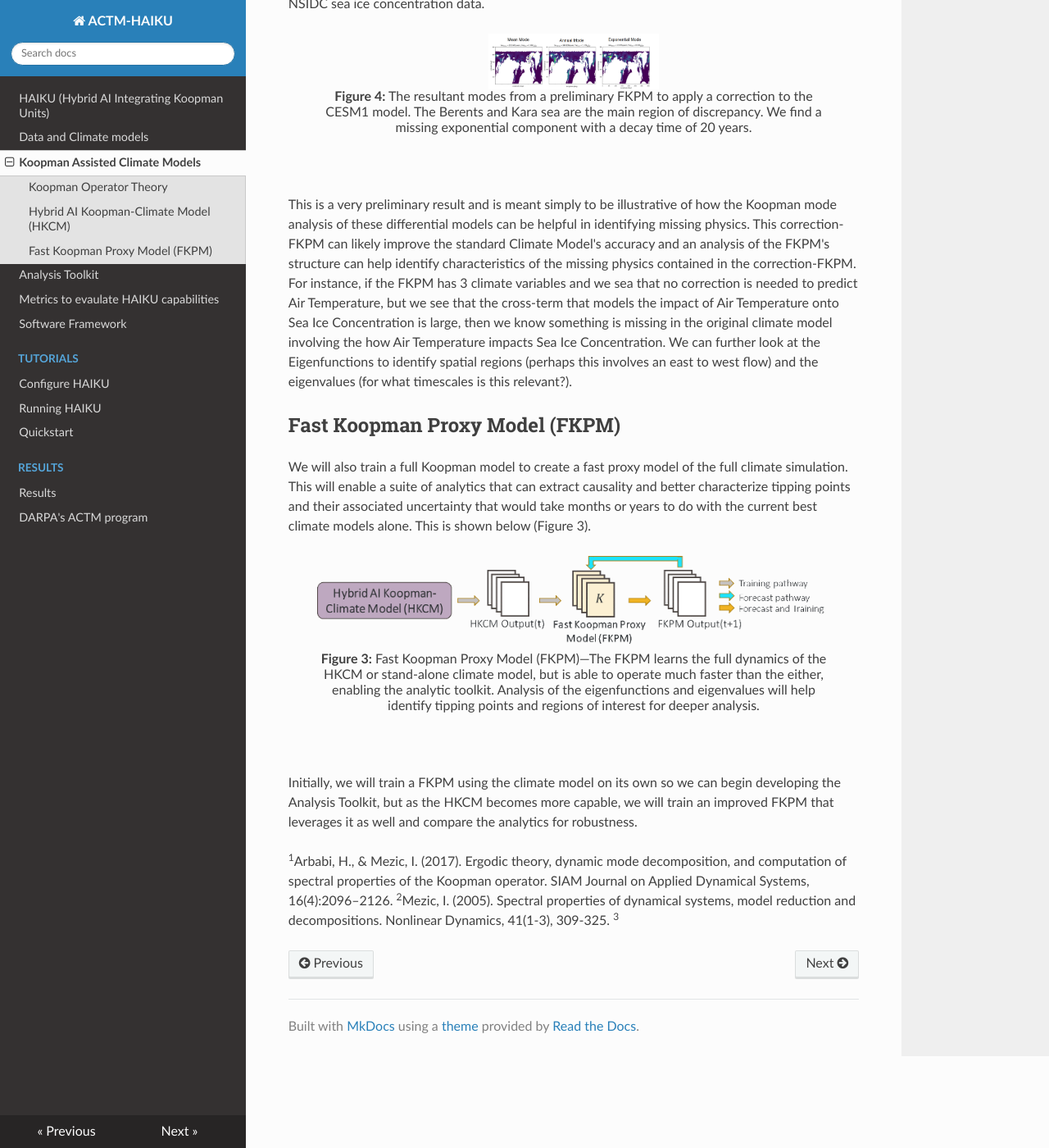
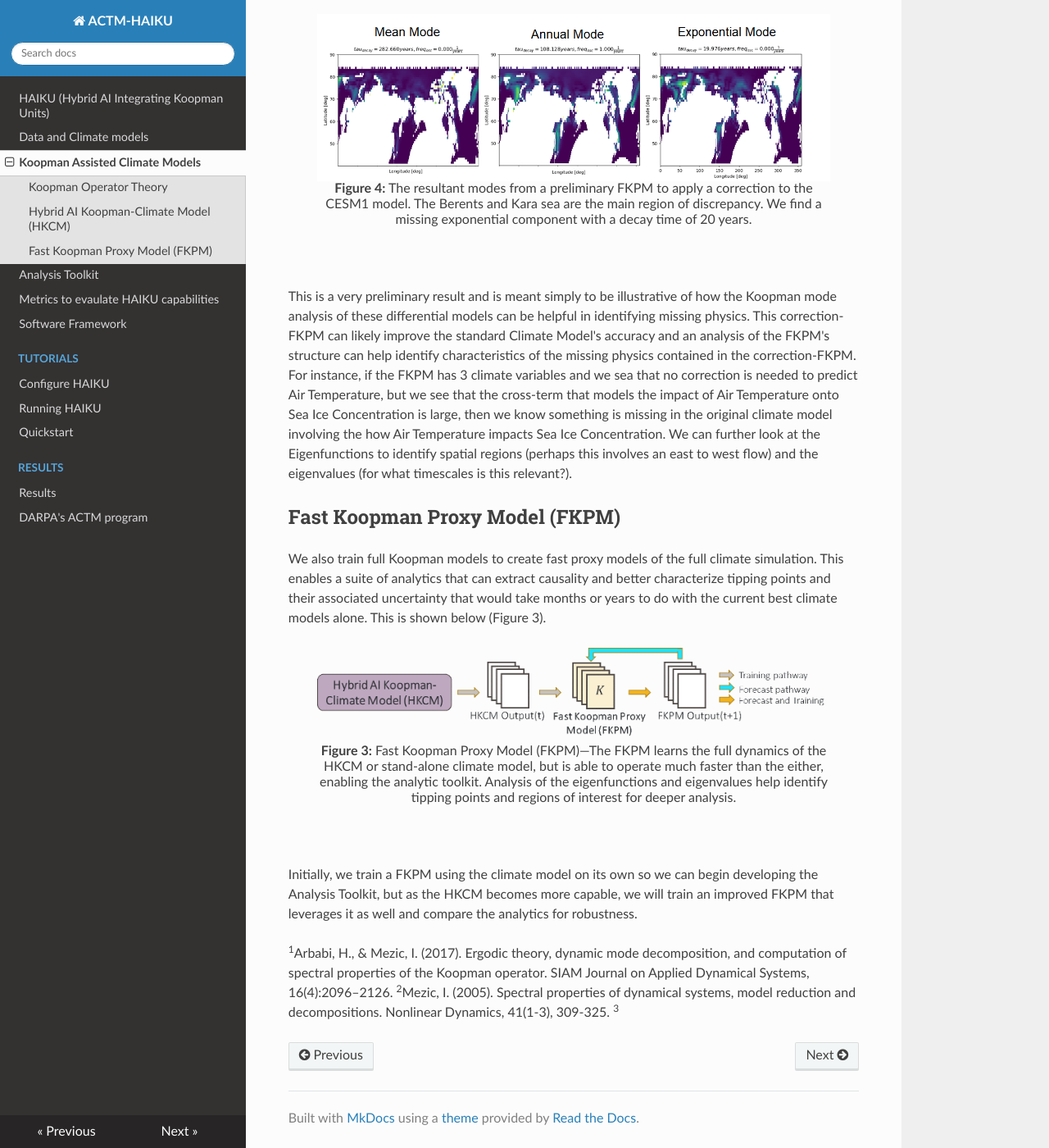
Before and after one commit to BAE-Systems-HAIKU/HAIKU, an MkDocs documentation site: the page built from docs/koopman.md, in a window 1280 px wide and 1400 px high, scrolled down 3375 px. Shown: the whole window at 82% size. Built offline with MkDocs 1.6.1, drawn with Linux system fonts in a browser that asks for light colours; nearby versions of some CDN libraries; some of the changed text lies outside the part shown.

Commit message:
minor updates to documentation and removed hardcoded labels from robustness plot

```diff
--- a/docs/koopman.md
+++ b/docs/koopman.md
@@ -2,7 +2,7 @@
 
 The Hybrid AI Koopman-Climate Model (HKCM) aims to augment the ability of current climate models (CICE5 to start) to more accurately model real world measurements by training a Koopman model in series with the climate model to apply missing dynamics at each time step.  But from the programmatic level, we have two other components which should fall under this category as well, the Fast Koopman Proxy Model (FKPM) and our Analysis Toolkit.  These work together leveraging a Koopman proxy model of the full climate system that can be trained and run in minutes instead of days.  This enables our analysis toolkit and allows users to quickly test hypothesis and automatically determine uncertainty on forecasts as well as driving causal factors and potential interventions to avoid tipping points.
 
-Across both the HKCM and the FKPM, we will map from the inputs described in Section 3 into Koopman observables space and back.  We will also specify the mapping between model parameters (or Koopman observables) and variables of interest described in the same section.  By leveraging pregenerated data from the models of interest, we reduce the initial computational cost considerably, while hopefully maintaining sufficient diversity of model parameters to properly train the Koopman operators.  Once we’ve validated this approach, we will revisit running the full climate models with specific parameter values as necessary to explore potential tipping points and causal factors.
+Across both the HKCM and the FKPM, we map the inputs described in Section 3 into Koopman observables space and back.  We also specify the mapping between model parameters (or Koopman observables) and variables of interest described in the same section.  By leveraging pregenerated data from the models of interest, we reduce the initial computational cost considerably, while hopefully maintaining sufficient diversity of model parameters to properly train the Koopman operators.  Once we’ve validated this approach, we will revisit running the full climate models with specific parameter values as necessary to explore potential tipping points and causal factors.
 
 The FKPM and mapping to factors of interest are required for us to present an understandable result and allow for expert interaction through the Analysis Toolkit, which consists of a semantic graph of those factors, an explainer that shows pathways that drive specific factors (like rapid sea ice loss), and an identification of which variables will reach a tipping point (along with further statistics of when, how, and why).
 
@@ -46,7 +46,7 @@
 <center>
 <figure>
 <img src="../figs/diagrams/HKCM_diagram.png" alt="HKCM Diagram" style="width:90%">
-<figcaption align = "center" style="width:90%"><b>Figure 2:</b> Hybrid AI Koopman-Climate Model (HKCM)—The Koopman Operator will predict the dynamics of the system given climate model output for the current step and the estimate of observables from the previous one. HKCM leverages modeled physics in the climate model while accounting for un-modeled physics.</figcaption>
+<figcaption align = "center" style="width:90%"><b>Figure 2:</b> Hybrid AI Koopman-Climate Model (HKCM)—The Koopman Operator predicts the dynamics of the system given climate model output for the current step and the estimate of observables from the previous one. HKCM leverages modeled physics in the climate model while accounting for un-modeled physics.</figcaption>
 </figure>
 </center>
 &nbsp;
@@ -65,7 +65,7 @@
 
 <center>
 <figure>
-<img src="../figs/results/Koopman_missing_physics_modes.png" alt="FKPM difference example" style="width:30%">
+<img src="../figs/results/Koopman_missing_physics_modes.png" alt="FKPM difference example" style="width:90%">
 <figcaption align = "center" style="width:90%"><b>Figure 4:</b> The resultant modes from a preliminary FKPM to apply a correction to the CESM1 model. The Berents and Kara sea are the main region of discrepancy. We find a missing exponential component with a decay time of 20 years. </figcaption>
 </figure>
 </center>
@@ -75,16 +75,16 @@
 
 
 ##Fast Koopman Proxy Model (FKPM)
-We will also train a full Koopman model to create a fast proxy model of the full climate simulation.  This will enable a suite of analytics that can extract causality and better characterize tipping points and their associated uncertainty that would take months or years to do with the current best climate models alone. This is shown below (Figure 3).
+We also train full Koopman models to create fast proxy models of the full climate simulation.  This enables a suite of analytics that can extract causality and better characterize tipping points and their associated uncertainty that would take months or years to do with the current best climate models alone. This is shown below (Figure 3).
 <center>
 <figure>
 <img src="../figs/diagrams/FKPM_diagram.png" alt="FKPM Diagram" style="width:90%">
-<figcaption align = "center" style="width:90%"><b>Figure 3:</b> Fast Koopman Proxy Model (FKPM)—The FKPM learns the full dynamics of the HKCM or stand-alone climate model, but is able to operate much faster than the either, enabling the analytic toolkit. Analysis of the eigenfunctions and eigenvalues will help identify tipping points and regions of interest for deeper analysis.</figcaption>
+<figcaption align = "center" style="width:90%"><b>Figure 3:</b> Fast Koopman Proxy Model (FKPM)—The FKPM learns the full dynamics of the HKCM or stand-alone climate model, but is able to operate much faster than the either, enabling the analytic toolkit. Analysis of the eigenfunctions and eigenvalues help identify tipping points and regions of interest for deeper analysis.</figcaption>
 </figure>
 </center>
 &nbsp;
 
-Initially, we will train a FKPM using the climate model on its own so we can begin developing the Analysis Toolkit, but as the HKCM becomes more capable, we will train an improved FKPM that leverages it as well and compare the analytics for robustness.
+Initially, we train a FKPM using the climate model on its own so we can begin developing the Analysis Toolkit, but as the HKCM becomes more capable, we will train an improved FKPM that leverages it as well and compare the analytics for robustness.
 
 
 <sup>1</sup>Arbabi, H., & Mezic, I. (2017). Ergodic theory, dynamic mode decomposition, and computation of spectral properties of the Koopman operator. SIAM Journal on Applied Dynamical Systems, 16(4):2096–2126.
```
Also changed, not shown: docs/data_models.md (+3 -5 lines), docs/metrics.md (+4 -5 lines), docs/software_framework.md (+8 -4 lines), docs/figs/results/Month_3_Sea_Ice_Extent_robustness.png, docs/figs/results/Month_9_Sea_Ice_Extent_robustness.png, 1 other file.
